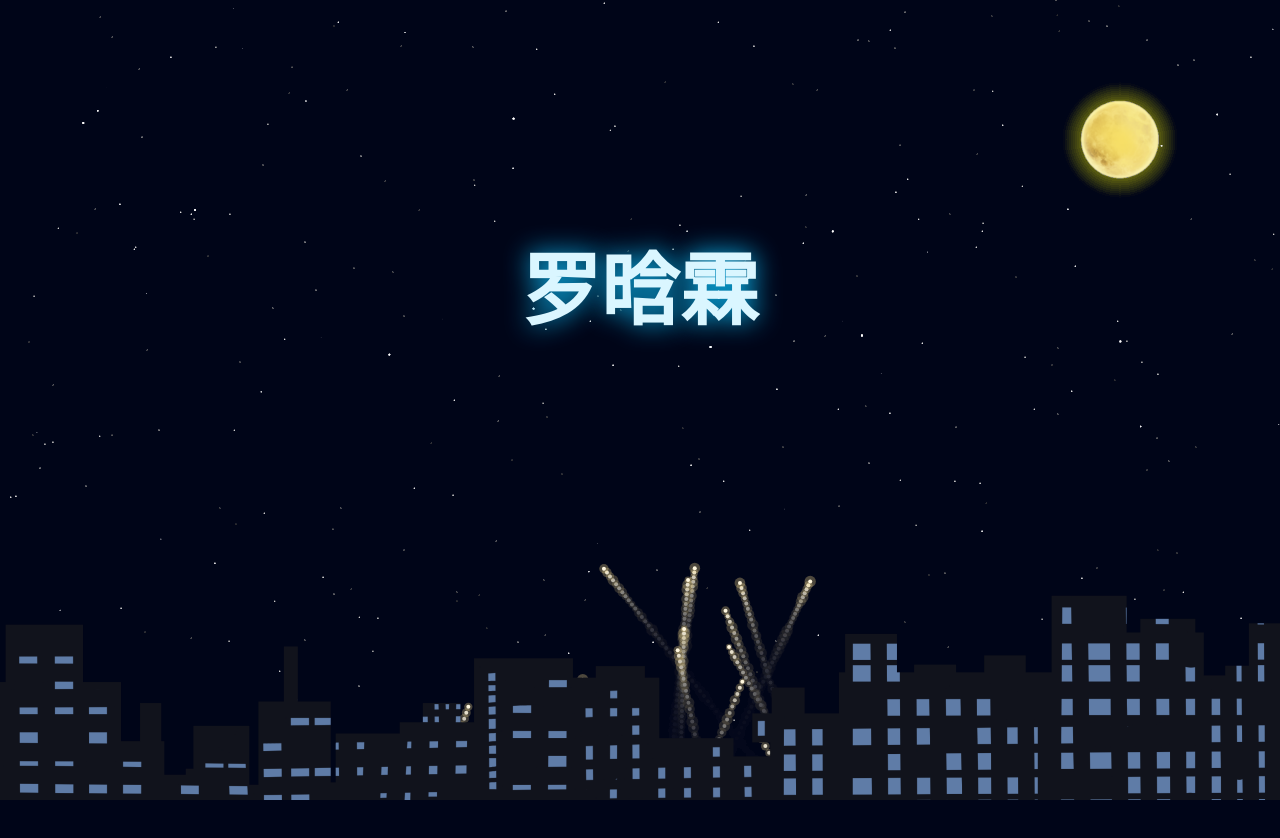
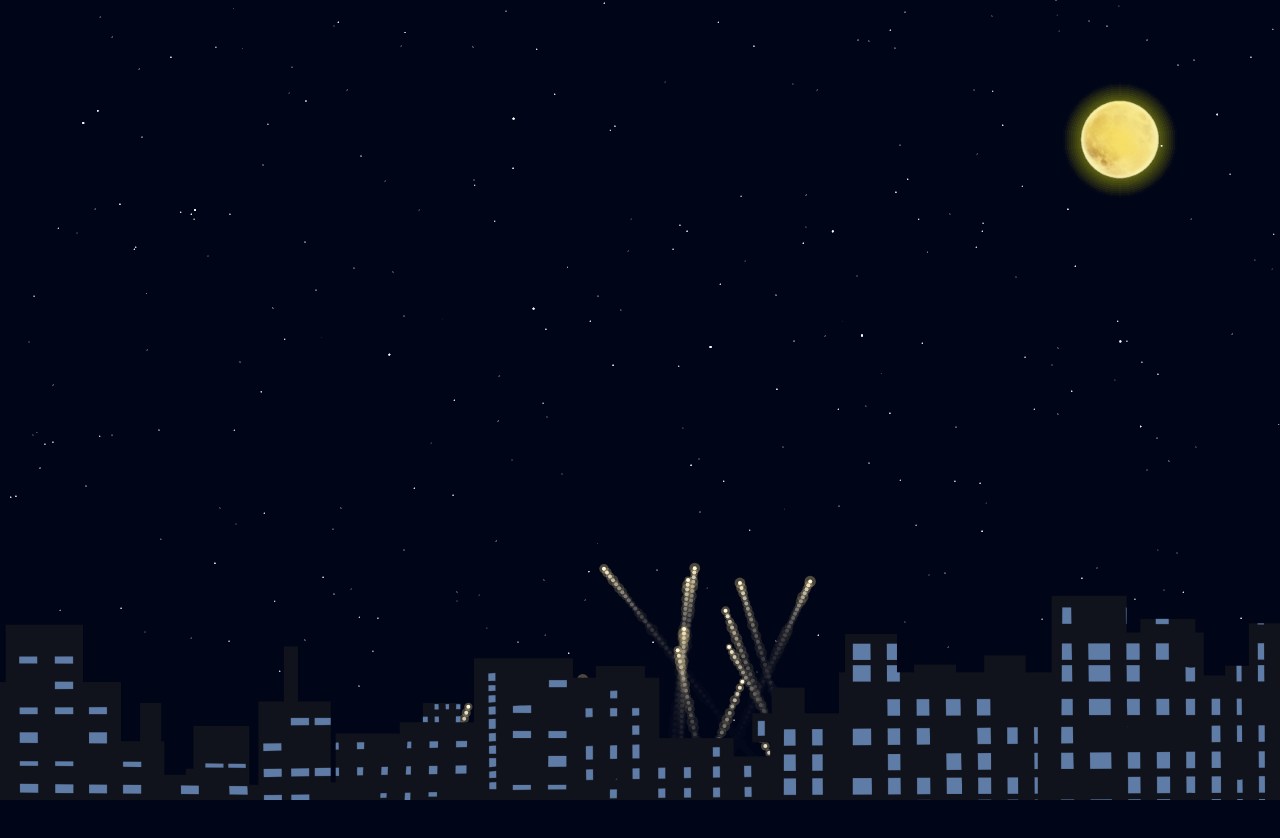
Before and after one commit to yuruchu/yuruchu.github.io, a plain HTML site: page index.html in a window 1280 px wide. Drawn offline with Linux system fonts and the light colour scheme; animation ran at ten frames a second.

Commit message:
Update index.html

```diff
--- a/index.html
+++ b/index.html
@@ -81,7 +81,7 @@
 
       // 💗 ‼️ ‼️ 想要说的话在这里 💗
       const my_labels = [
-        "罗晗霖",
+        "",
         "2023快乐",
         "新的一年也要发光发热",
         "健健康康，平平安安",
```
